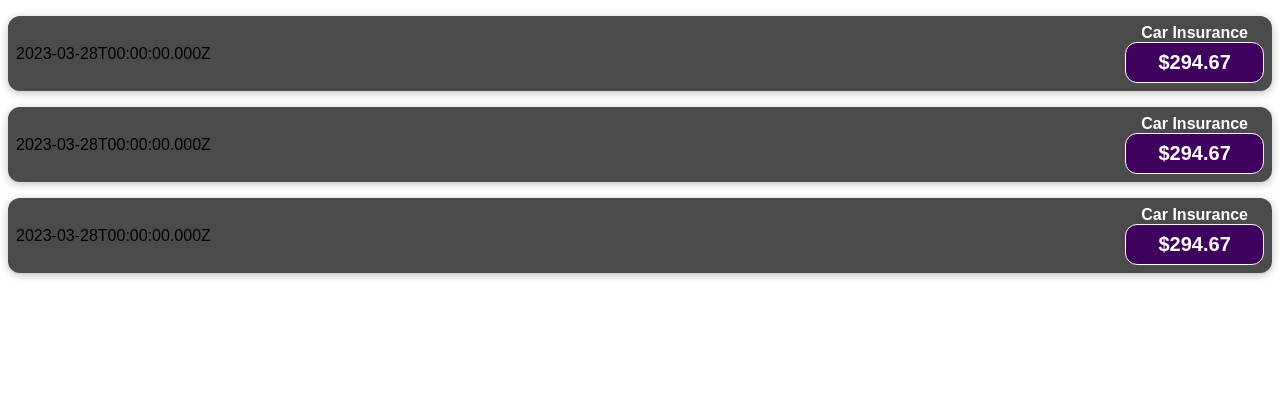
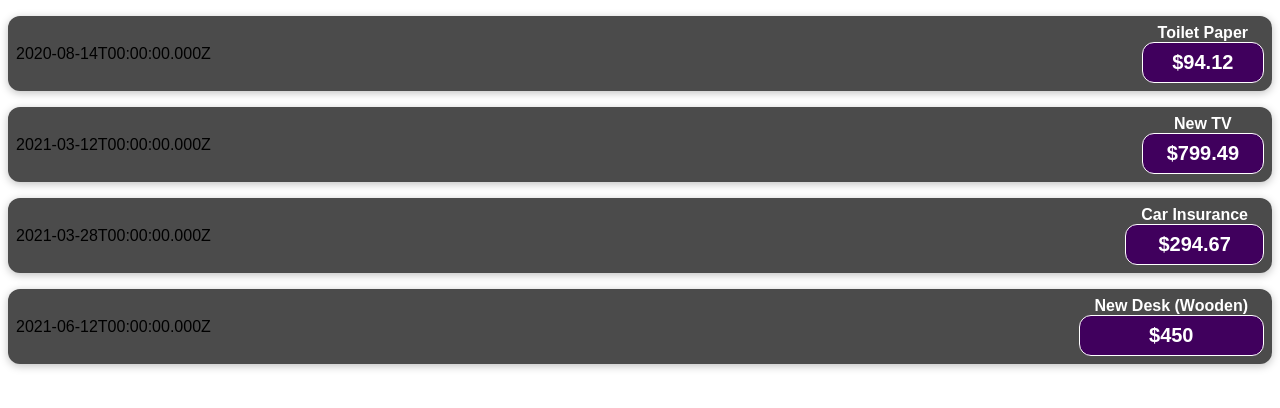
Before and after one commit to Sotilrac1/React, a React (Create React App) app: page / in a window 1280 px wide. Shown: the top 408 px of the page. Built offline with nearby package versions, Linux system fonts and the light colour scheme.

Commit message:
Update App.js and Expenseitem.js

```diff
--- a/src/App.js
+++ b/src/App.js
@@ -9,7 +9,12 @@
       amount: 94.12,
       date: new Date(2020, 7, 14),
     },
-    { id: 'e2', title: 'New TV', amount: 799.49, date: new Date(2021, 2, 12) },
+    {
+      id: 'e2',
+      title: 'New TV',
+      amount: 799.49,
+      date: new Date(2021, 2, 12)
+    },
     {
       id: 'e3',
       title: 'Car Insurance',
@@ -27,9 +32,26 @@
 
   return (
     <div className="App">
-      <Expenseitem />
-      <Expenseitem />
-      <Expenseitem />
+      <Expenseitem
+      title={expenses[0].title}
+      amount={expenses[0].amount}
+      date={expenses[0].date}
+      />
+      <Expenseitem
+      title={expenses[1].title}
+      amount={expenses[1].amount}
+      date={expenses[1].date}
+      />
+      <Expenseitem
+      title={expenses[2].title}
+      amount={expenses[2].amount}
+      date={expenses[2].date}
+      />
+      <Expenseitem
+      title={expenses[3].title}
+      amount={expenses[3].amount}
+      date={expenses[3].date}
+      />
     </div>
   );
 }
--- a/src/components/Expenseitem.js
+++ b/src/components/Expenseitem.js
@@ -1,16 +1,12 @@
 import "./Expenseitem.css";
 
-function Expenseitem() {
-    const expenseDate = new Date(2023,2,28);
-    const expenseTitle = 'Car Insurance';
-    const expenseAmount = 294.67;
-
+function Expenseitem(props) {
   return (
     <div className="expense-item">
-      <div>{expenseDate.toISOString()}</div>
+      <div>{props.date.toISOString()}</div>
       <div>
-        <h2 className="espense-item__description">{expenseTitle}</h2>
-        <div className="expense-item__price">${expenseAmount}</div>
+        <h2 className="espense-item__description">{props.title}</h2>
+        <div className="expense-item__price">${props.amount}</div>
       </div>
     </div>
   );
```
